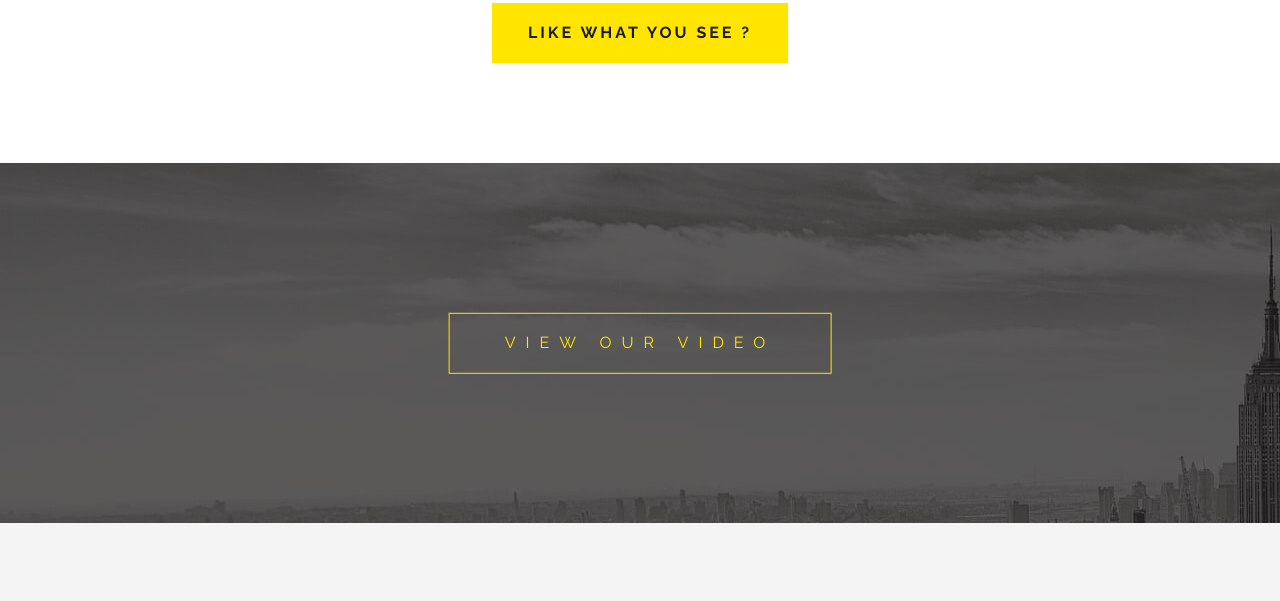
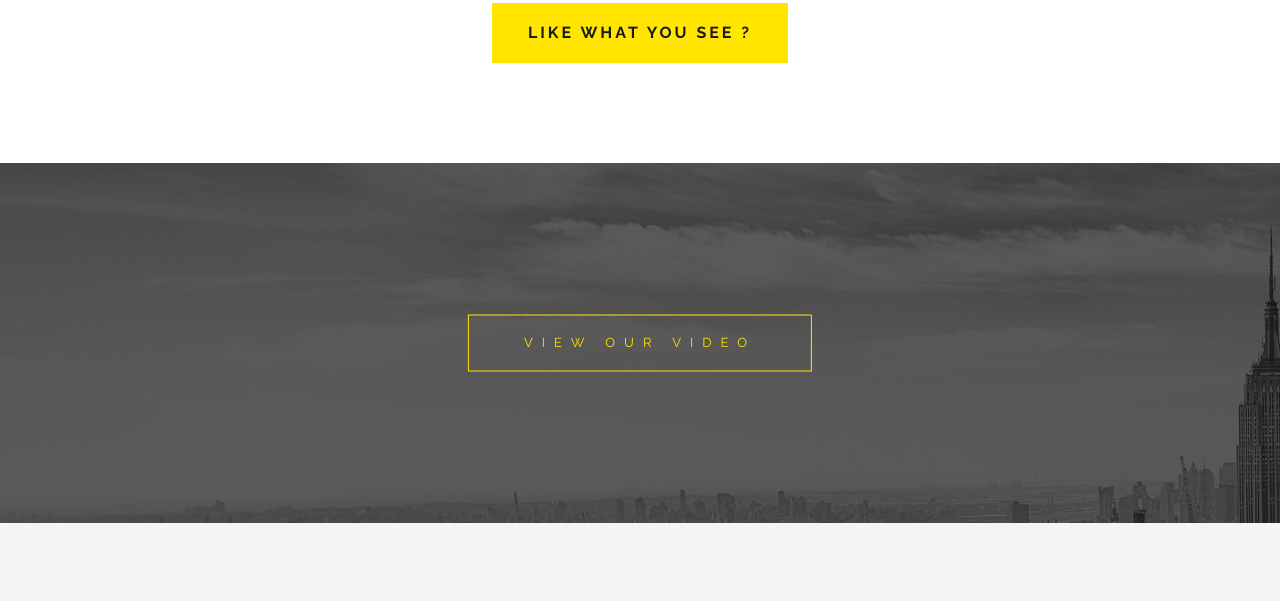
Before and after one commit to abdokg4/Sparkle, a plain HTML site: page index.html in a window 1280 px wide. Shown: the part 3870-4471 px from the top of the page. Drawn offline with Linux system fonts and the light colour scheme.

Commit message:
Update style.css

```diff
--- a/css/style.css
+++ b/css/style.css
@@ -627,6 +627,7 @@ a {
     background-color: var(--secondary-color);
     position: relative;
     height: 360px;
+       text-align: center;
 
 }
 
@@ -646,7 +647,8 @@ a {
     background-color: transparent;
     border: 1px solid var(--main-color);
     width: fit-content;
-    letter-spacing: 10px;
+    letter-spacing: 9px;
+    font-size: 13px;
     color: var(--main-color);
     z-index: 100;
     position: absolute;
```
